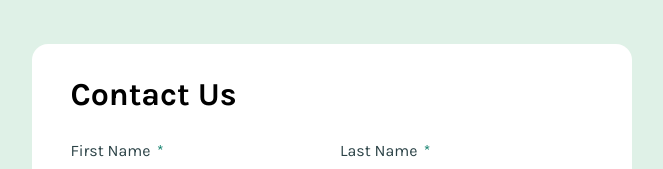
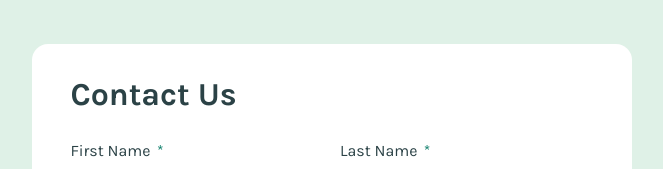
Before and after one commit to Moiz-002/Responsive-Contact-Form-using-HTML-CSS-JS, a plain HTML site: page index.html in a window 1280 px wide. Shown: the top 169 px of the page, without its empty margins (308-971 px from the left). Drawn offline with Linux system fonts and the light colour scheme.

Commit message:
initial commit

```diff
--- a/style.css
+++ b/style.css
@@ -51,6 +51,9 @@ body {
   max-width: 37.5rem;
 }
 
+.contact-form>h1{
+  color: var(--grey-900);
+}
 .form {
   display: flex;
   flex-direction: column;
```
